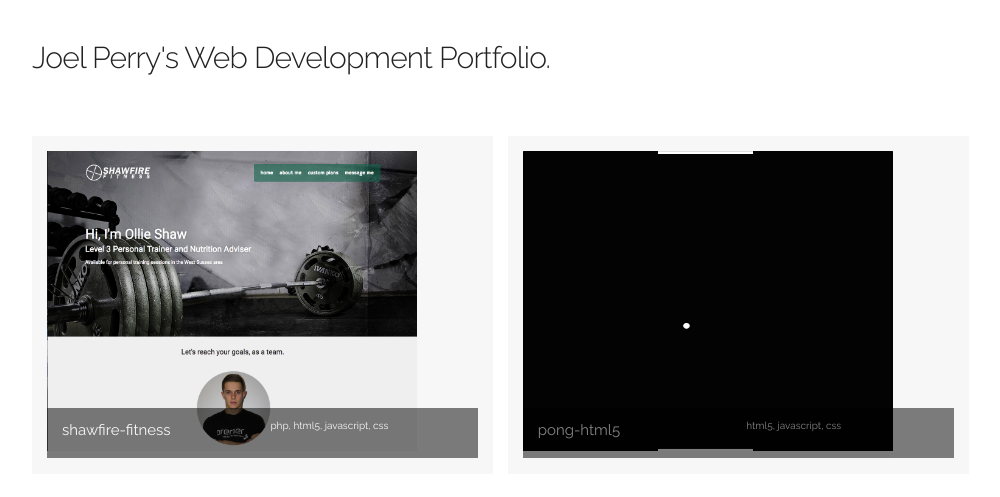
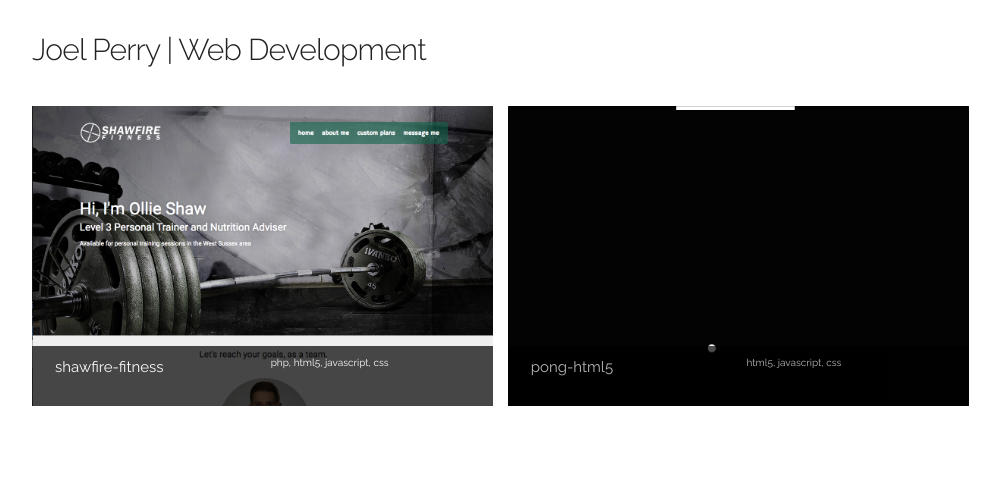
Before and after one commit to joelperry93/portfolio, a PHP site: page / in a window 1280 px wide. Shown: the top 497 px of the page, without its empty margins (128-1128 px from the left). Run offline with PHP 8.4, Linux system fonts and the light colour scheme.

Commit message:
Header and project preview improvements

```diff
--- a/css/style.css
+++ b/css/style.css
@@ -6,12 +6,15 @@ a {
     text-decoration:none;
 }
 
-ul.projects-list li {
+ul.projects-list li.project {
     background-color:#f7f7f7;
-    padding:1em;
     min-height:300px;
     color:#fff;
     margin-right:1em;
+    display:block;
+    position:relative;
+    padding:0px;
+    background-size:cover;
 }
 
 p.web-technologies {
@@ -27,11 +30,11 @@ p.project-name {
 }
 
 header {
-    padding:2.5em 0em;
+    padding:2em 0em 1em 0em;
 }
 
 li.project {
-    display:block;
+
 }
 
 img.project-preview-image {
@@ -41,9 +44,10 @@ img.project-preview-image {
 }
 
 .project-preview-footer {
-    height:30px;
-    padding:10px 15px;
+    padding:2% 5%;
     background-color:#000;
-    opacity:0.5;
-    margin-top:-50px;
+    opacity:0.7;
+    position:absolute;
+    width:90%;
+    bottom:0px;
 }
--- a/index.php
+++ b/index.php
@@ -23,21 +23,19 @@
 	<div class="row">
         <div class="twelve column">
             <header>
-      			<h4>Joel Perry's Web Development Portfolio.</h4>
+      			<h4>Joel Perry | Web Development</h4>
             </header>
 
 			<ul class="projects-list row">
 				<?php foreach ($projects as $project): ?>
 					<a href="<?= $project->url ?>">
-						<li class="project six columns">
-                            <img src="<?= $project->image->url; ?>" class="project-preview-image" />
-
-                            <div class="row project-preview-footer">
+						<li class="six columns project" style="background-image:url('<?= $project->image->url; ?>');">
+                            <div class="project-preview-footer">
                                 <div class="one-half column project-name">
                                     <?= $project->name ?>
                                 </div>
 
-                                <p class="one-half column web-technologies">
+                                <p class="one-half column web-technologies pull-right">
                                     <?= implode(', ', $project->technologies) ?>
                                 </p>
                             </div>
```
